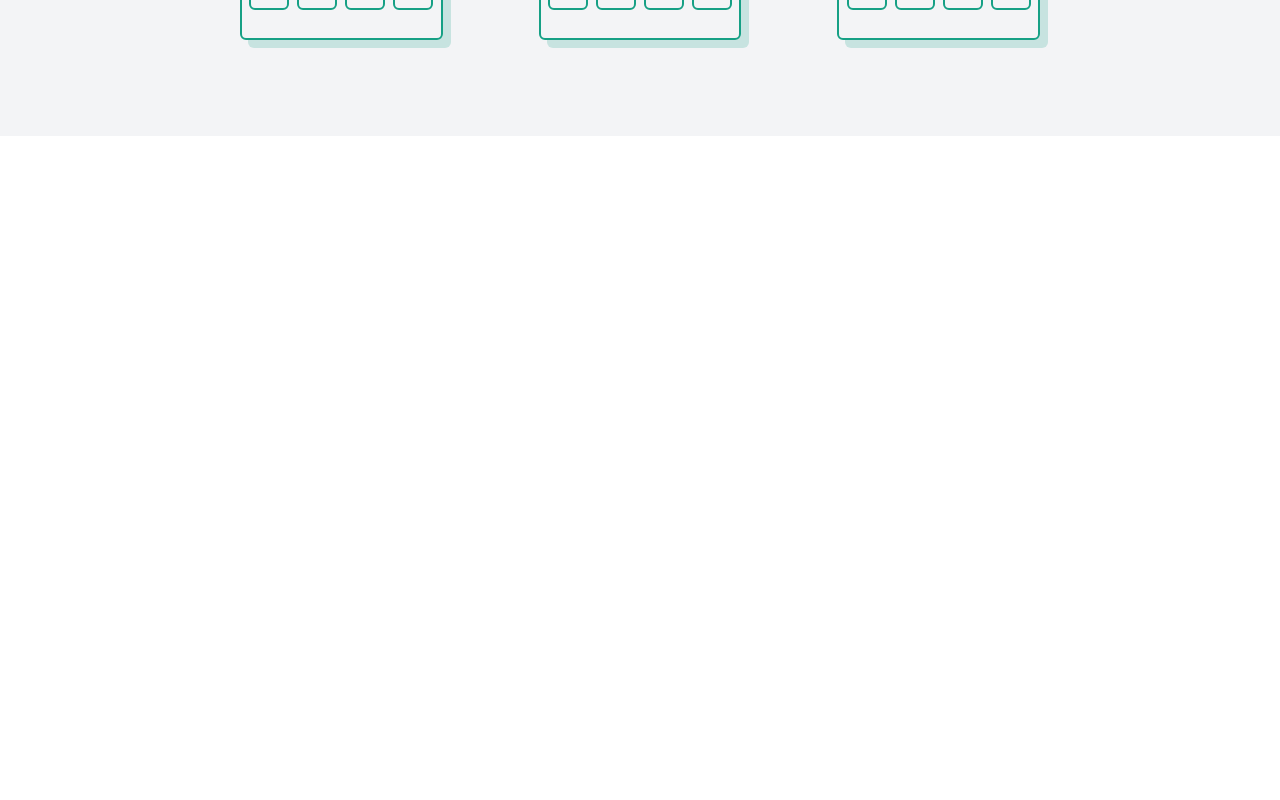
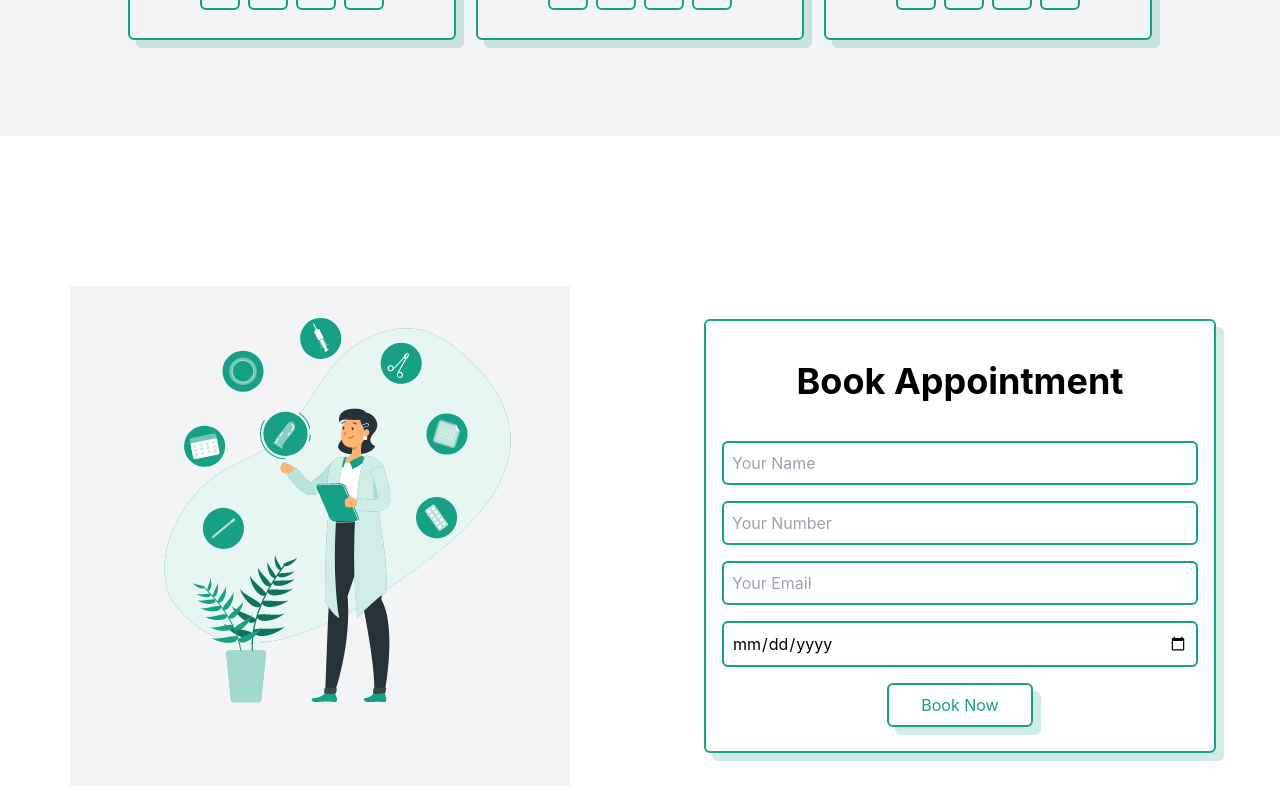
Before and after one commit to KofiAckah/MedCare, a React (Create React App) app: page / in a window 1280 px wide. Shown: the part 3416-4216 px from the top of the page. Before the commit the page ends 3552 px from the top, so only its background shows below. Built offline with nearby package versions, Linux system fonts and the light colour scheme.

Commit message:
Start with the Book Page

```diff
--- a/src/App.css
+++ b/src/App.css
@@ -15,7 +15,7 @@
 }
 
 .social-doc {
-  @apply p-2 border-2 border-primary rounded-md mx-1 text-primary w-5 h-5 hover:text-white hover:bg-primary transition-all ease-in-out duration-500;
+  @apply p-1 sm:p-2 border-2 border-primary rounded-md mx-1 text-primary w-5 h-5 hover:text-white hover:bg-primary transition-all ease-in-out duration-500;
 }
 
 .social-doc:hover {
--- a/src/App.js
+++ b/src/App.js
@@ -1,5 +1,6 @@
 import "./App.css";
 import About from "./Components/About";
+import Book from "./Components/Book";
 import Doctors from "./Components/Doctors";
 import Home from "./Components/Home";
 import InfoHome from "./Components/InfoHome";
@@ -15,6 +16,7 @@ function App() {
       <Services />
       <About />
       <Doctors />
+      <Book />
     </div>
   );
 }
--- /dev/null
+++ b/src/Components/Book.js
@@ -0,0 +1,42 @@
+import React from "react";
+import HomeImage from "../Images/Contraception methods.gif";
+
+export default function Book() {
+  return (
+    <div
+      className="md:h-screen md:grid grid-cols-2 items-center justify-center"
+      id="book"
+    >
+      <div className="flex justify-center items-center h-full">
+        <img src={HomeImage} alt="Gif Image of A Doctor" className="bg-none" />
+      </div>
+      <form className="flex flex-col m-5 justify-center border-2 border-primary rounded-md md:w-4/5 bgHover mx-auto">
+        <caption className="text-2xl md:text-4xl font-bold my-5 sm:my-10">
+          Book Appointment
+        </caption>
+        <input
+          type="text"
+          placeholder="Your Name"
+          className="p-2 rounded-md mb-4 border-2 border-primary mx-4"
+        />
+        <input
+          type="tel"
+          placeholder="Your Number"
+          className="p-2 rounded-md mb-4 border-2 border-primary mx-4"
+        />
+        <input
+          type="email"
+          placeholder="Your Email"
+          className="p-2 rounded-md mb-4 border-2 border-primary mx-4"
+        />
+        <input
+          type="date"
+          className="p-2 rounded-md mb-4 border-2 border-primary mx-4"
+        />
+        <button className="border-2 border-primary text-primary p-2 rounded-md hover:text-white hover:bg-primary ease-in-out transition-all duration-500 max-md:mb-7 bgHover btn hover:translate-x-2 hover:translate-y-2 mx-auto px-8 mb-6">
+          Book Now
+        </button>
+      </form>
+    </div>
+  );
+}
--- a/src/Components/Doctors.js
+++ b/src/Components/Doctors.js
@@ -25,17 +25,17 @@ export default function Doctors() {
     { image: Doc6, name: "Randy Asare" },
   ];
   return (
-    <div className="h-screen bg-gray-100" id="doctors">
+    <div className="md:h-screen bg-gray-100 max-md:pb-5" id="doctors">
       <h2 className="text-center text-6xl font-black text-shadow pt-7 mb-5">
         Our <span className="text-primary">Doctors</span>
       </h2>
-      <div className="grid grid-cols-3 items-center justify-center px-60 gap-x-24 gap-y-5">
+      <div className="grid grid-cols-2 md:grid-cols-3 items-center justify-center gap-5 sm:px-10 lg:px-24 xl:px-32">
         {data.map((item) => (
-          <div className="flex flex-col items-center border-2 border-primary rounded-md bgHover py-6 h-72">
-            <div className="w-40 h-40 overflow-hidden border-2 border-primary rounded-md">
+          <div className="flex flex-col items-center border-2 border-primary rounded-md bgHover py-6 h-80 sm:h-72">
+            <div className="w-32 sm:w-40 h-40 overflow-hidden border-2 border-primary rounded-md">
               <img src={item.image} alt="Doctor Pic" className="object-fill" />
             </div>
-            <p className="text-xl font-bold">{item.name}</p>
+            <p className="text-xl text-center font-bold">{item.name}</p>
             <p className="text-primary">Expect Doctor</p>
             <div className="mt-2">
               <FontAwesomeIcon icon={faFacebookF} className="social-doc" />
```
